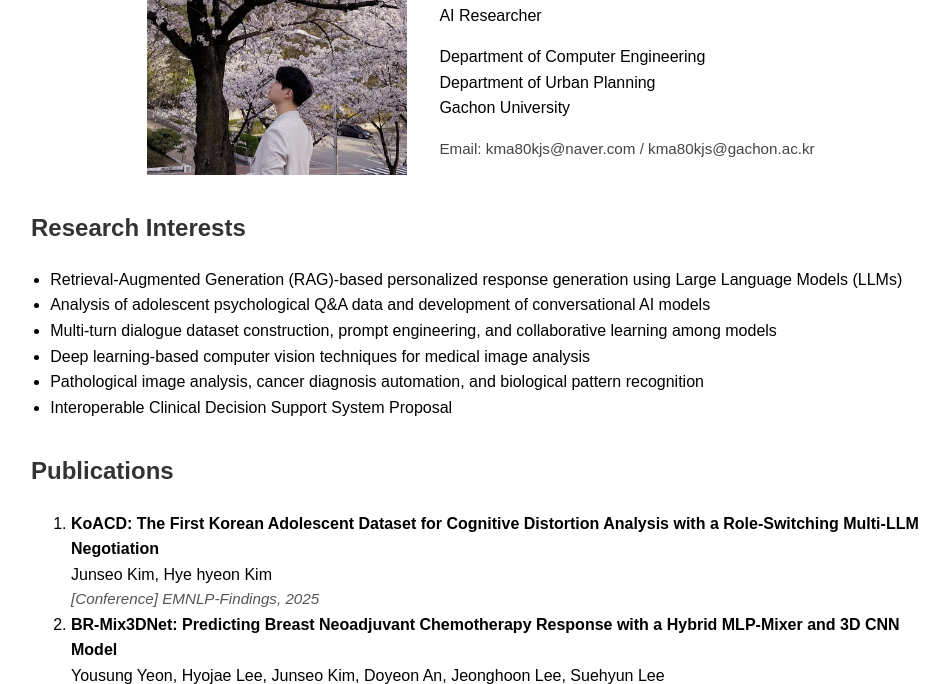
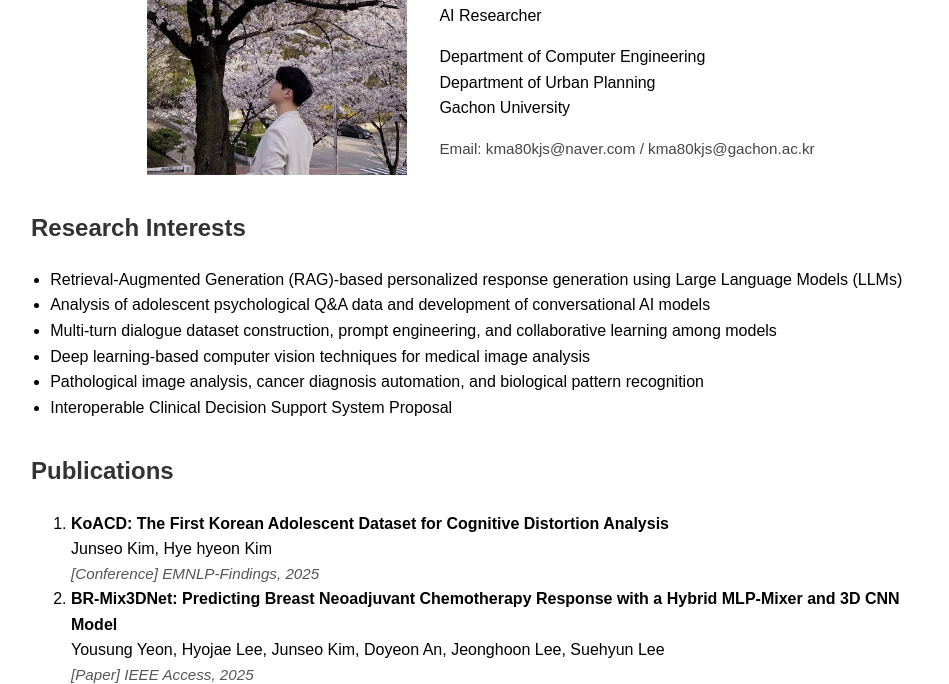
Before and after one commit to junseokim1019/junseokim1019.github.io, a plain HTML site: page index.html in a window 1280 px wide. Shown: the part 118-802 px from the top of the page, without its empty margins (159-1108 px from the left). Drawn offline with Linux system fonts and the light colour scheme.

Commit message:
Update index.html

```diff
--- a/index.html
+++ b/index.html
@@ -94,7 +94,7 @@
 <div class="section">
   <h2>Publications</h2>
   <ol>
-    <li><div class="pub-title">KoACD: The First Korean Adolescent Dataset for Cognitive Distortion Analysis with a Role-Switching Multi-LLM Negotiation</div>
+    <li><div class="pub-title">KoACD: The First Korean Adolescent Dataset for Cognitive Distortion Analysis</div>
         Junseo Kim, Hye hyeon Kim<br>
         <div class="pub-meta">[Conference] EMNLP-Findings, 2025</div></li>
 
```
